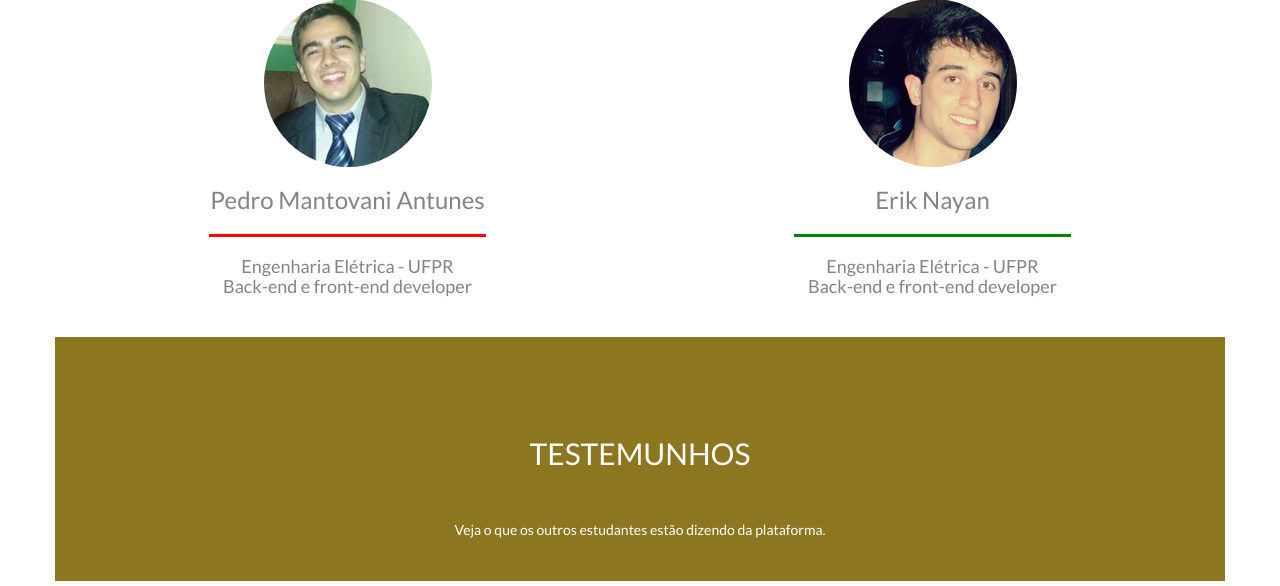
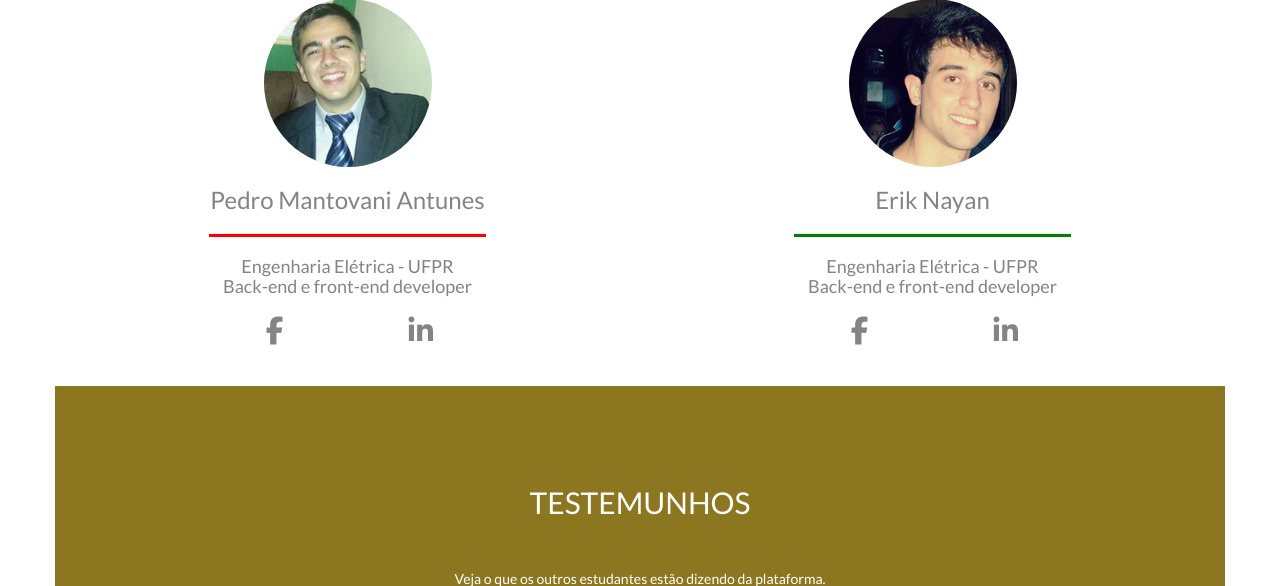
Before and after one commit to eriknayan/acesso_ufpr, a PHP site: page / in a window 1280 px wide. Shown: the part 1347-1933 px from the top of the page. Run offline with PHP 8.4, Linux system fonts and the light colour scheme; some libraries are stand-ins or nearby versions.

Commit message:
Add social network links

```diff
--- a/website/css/style.css
+++ b/website/css/style.css
@@ -114,6 +114,10 @@ a {
     margin-bottom: 40px;
 }
 
+.dev-desc-margin {
+    margin-bottom: 20px;
+}
+
 /* Removes spinner for number fields on registration */
 input::-webkit-outer-spin-button,
 input::-webkit-inner-spin-button {
--- a/website/index.html
+++ b/website/index.html
@@ -7,6 +7,7 @@
     <link rel="stylesheet" href="css/bootstrap.min.css">
     <script src="js/jquery-3.1.0.min.js"></script>
     <script src="js/bootstrap.min.js"></script>
+    <script src="https://use.fontawesome.com/f56e36ff4f.js"></script>
     <link href="https://fonts.googleapis.com/css?family=Lato" rel="stylesheet">
     <link rel="stylesheet" href="css/style.css">
     <link rel="stylesheet" href="css/hover-style.css">
@@ -85,7 +86,15 @@
                    <p class="info">Estudante de Engenharia Elétrica na UFPR desde 2013. Após longas horas de tempo perdido na fila do RU, Pedro começou a desenvolver o sistema de acesso para que outros estudantes não percam este mesmo tempo.</p>
                 </div>
             <h3>Pedro Mantovani Antunes</h3><hr style="width: 50%; height: 3px; background-color:red;">
-            <h4 class="developer-margin">Engenharia Elétrica - UFPR<br />Back-end e front-end developer</h4>
+            <h4 class="dev-desc-margin">Engenharia Elétrica - UFPR<br />Back-end e front-end developer</h4>
+            </div>
+            <div class="row developer-margin">
+                <div class="col-md-3 col-md-offset-3">
+                    <a href="https://www.facebook.com/pedro.mantovani.12" target="_blank"><i class="fa fa-facebook fa-2x" aria-hidden="true"></i></a>
+                </div>
+                <div class="col-md-3">
+                    <a href="https://www.linkedin.com/in/pedro-mantovani" target="_blank"><i class="fa fa-linkedin fa-2x" aria-hidden="true"></i></a>
+                </div>
             </div>
         </div>
         <div class="col-sm-6 developer">
@@ -95,7 +104,15 @@
                    <p class="info">Estudante de Engenharia Elétrica na UFPR desde 2013. Após longas horas de tempo perdido na fila do RU, Erik começou a desenvolver o sistema de acesso para que outros estudantes não percam este mesmo tempo.</p>
                 </div>
                 <h3>Erik Nayan</h3><hr style="width: 50%; height: 3px; background-color:green;">
-                <h4 class="developer-margin">Engenharia Elétrica - UFPR<br />Back-end e front-end developer</h4>
+                <h4 class="dev-desc-margin">Engenharia Elétrica - UFPR<br />Back-end e front-end developer</h4>
+            </div>
+            <div class="row developer-margin">
+                <div class="col-md-3 col-md-offset-3">
+                    <a href="https://www.facebook.com/eriknayan" target="_blank"><i class="fa fa-facebook fa-2x" aria-hidden="true"></i></a>
+                </div>
+                <div class="col-md-3">
+                    <a href="https://br.linkedin.com/in/eriknayan/en" target="_blank"><i class="fa fa-linkedin fa-2x" aria-hidden="true"></i></a>
+                </div>
             </div>
         </div>
     </div>
```
